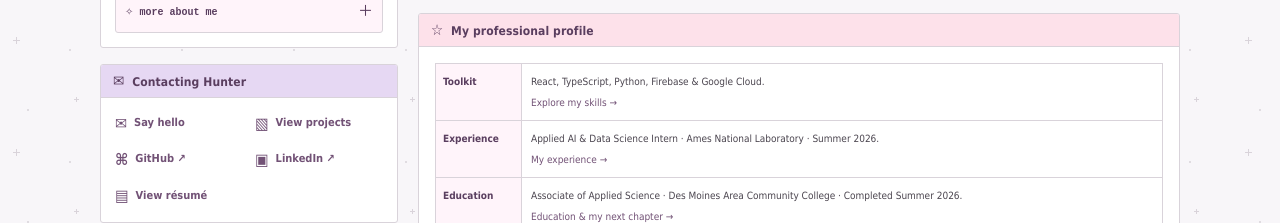
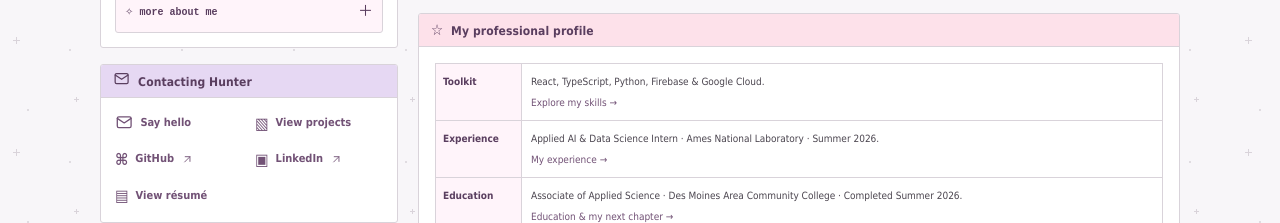
Before and after one commit to hntrbloom/huntrr-portfolio, a React (Vite) app in the folder hunter-portfolio-starter/: page / in a window 1280 px wide. Shown: the part 647-870 px from the top of the page. Built offline with nearby package versions, Linux system fonts and the light colour scheme.

Commit message:
Replace native emoji-looking UI glyphs with monochrome SVG icons

```diff
--- a/hunter-portfolio-starter/src/components/ProfileSidebar.tsx
+++ b/hunter-portfolio-starter/src/components/ProfileSidebar.tsx
@@ -1,3 +1,4 @@
+import UiIcon from './UiIcon';
 import { Link } from 'react-router';
 import { profile } from '../data';
 import RetroBox, { Badge } from './RetroBox';
@@ -35,12 +36,12 @@ export default function ProfileSidebar() {
         </dl>
       </details>
     </RetroBox>
-    <RetroBox title="Contacting Hunter" icon="✉" className="contacting-box">
+    <RetroBox title="Contacting Hunter" icon={<UiIcon name="mail" />} className="contacting-box">
       <div className="profile-links">
-        <Link to="/contact"><span aria-hidden="true">✉</span> Say hello</Link>
+        <Link to="/contact"><span aria-hidden="true"><UiIcon name="mail" /></span> Say hello</Link>
         <Link to="/projects"><span aria-hidden="true">▧</span> View projects</Link>
-        {profile.github && <a href={profile.github} target="_blank" rel="noreferrer"><span aria-hidden="true">⌘</span> GitHub ↗</a>}
-        {profile.linkedin && <a href={profile.linkedin} target="_blank" rel="noreferrer"><span aria-hidden="true">▣</span> LinkedIn ↗</a>}
+        {profile.github && <a href={profile.github} target="_blank" rel="noreferrer"><span aria-hidden="true">⌘</span> GitHub <UiIcon name="external" /></a>}
+        {profile.linkedin && <a href={profile.linkedin} target="_blank" rel="noreferrer"><span aria-hidden="true">▣</span> LinkedIn <UiIcon name="external" /></a>}
         <Link to="/resume"><span aria-hidden="true">▤</span> View résumé</Link>
       </div>
     </RetroBox>
```
